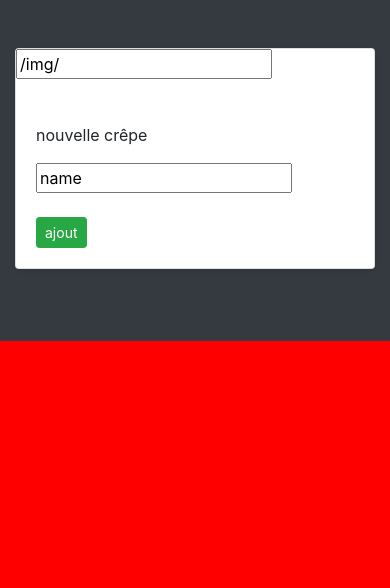
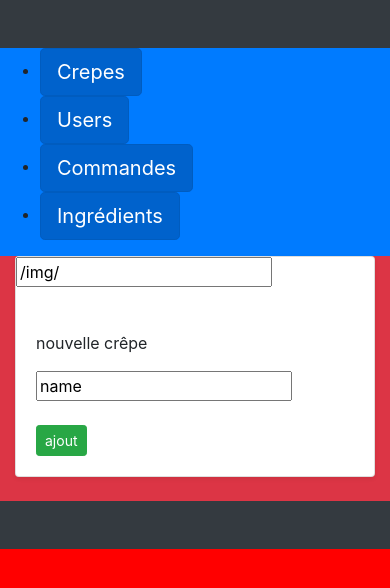
Before and after one commit to san-gi/creperie-php, a PHP site: page /admin in a window 390 px wide. Shown: the part 56-644 px from the top of the page. Run offline with PHP 8.4, Linux system fonts and the light colour scheme; data that the repository does not hold is empty.

Commit message:
menu admin : crepe/users/commandes/ingrédients

```diff
--- a/src/vue/admin/menu.php
+++ b/src/vue/admin/menu.php
@@ -1,6 +1,22 @@
 <div class="album py-5 bg-dark">
+
+
+        <div class="row bg-danger">
+            <div class="col-md-auto bg-primary">
+                <ul>
+                    <li><a href="/admin" class="btn btn-primary btn-lg active" role="button" aria-pressed="true">Crepes</a></br></li>
+                    <li><a href="/admin/user" class="btn btn-primary btn-lg active" role="button" aria-pressed="true">Users</a></br></li>
+                    <li><a href="/admin/commandes" class="btn btn-primary btn-lg active" role="button" aria-pressed="true">Commandes</a></br></li>
+                    <li> <a href="/admin/ingrédients" class="btn btn-primary btn-lg active" role="button" aria-pressed="true">Ingrédients</a></li>
+                </ul>
+
+
+
+
+
+            </div>
+            <div class="col">
                 <div class="container">
-
                     <div class="row">
                         <div class="col-md-4">
                             <div class="card mb-4 shadow-sm">
@@ -50,3 +66,8 @@
 
                 </div>
             </div>
+        </div>
+
+
+
+</div>
```
Lines whose indentation alone changed are shown as unchanged.
